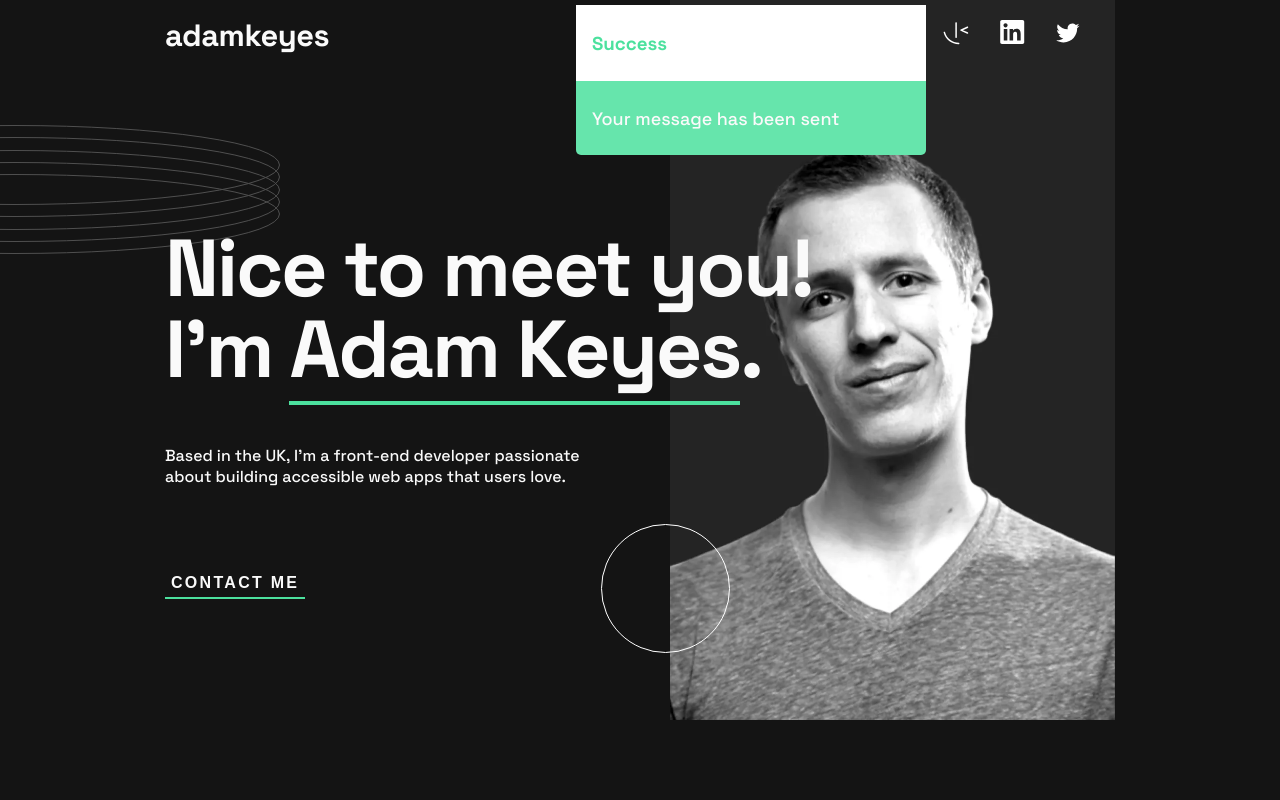
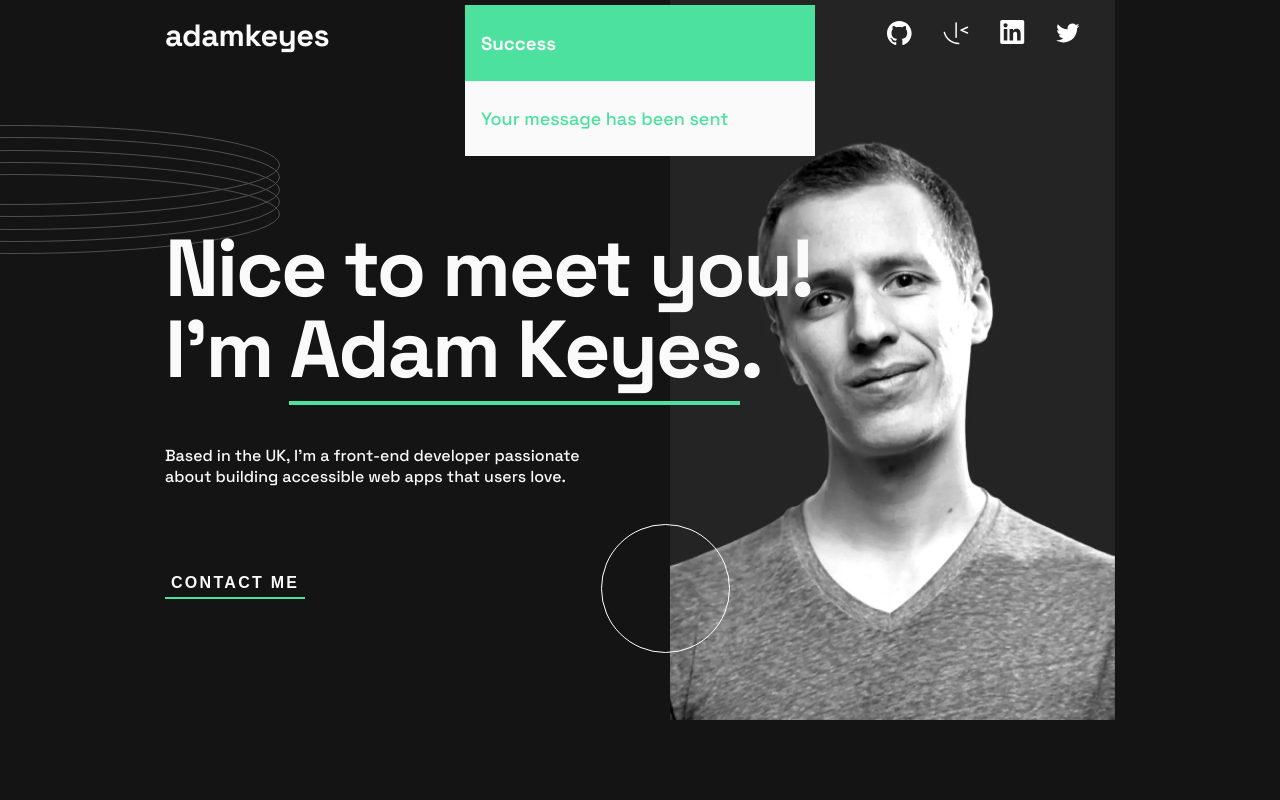
Before and after one commit to m1mmseen/Frontend-Mentor-SP-Portfolio, a plain HTML site: page starter-code/index.html in a window 1280 px wide. Both pictures are taken after typing "Sample", "name@example.com", "Sample" into the empty fields and a click on the button "SEND MESSAGE". Shown: the top 800 px of the page. Drawn offline with Linux system fonts and the light colour scheme.

Commit message:
Bugfix: User message, scrolltoTop after submitting form

```diff
--- a/starter-code/src/js/main.js
+++ b/starter-code/src/js/main.js
@@ -26,6 +26,7 @@ function submitForm(){
         topFunction();
         userMessage.classList.add("visible");
         setTimeout(hideUserMessage,3000);
+        form.reset();
     }
 }
 
@@ -44,7 +45,5 @@ function hideUserMessage() {
 }
 
 function topFunction() {
-    document.scrollTop = 0;
-    document.body.scrollTop = 0;
-    document.documentElement.scrollTop = 0;
+    document.body.scrollIntoView()
 }
--- a/starter-code/src/scss/styles.scss
+++ b/starter-code/src/scss/styles.scss
@@ -101,20 +101,23 @@ button:hover {
   opacity: 0;
   position: fixed;
   z-index: 3;
-  left: 45svw;
+  left: 50svw;
   top: 5px;
+  translate: -50% 0;
   background: hsl(153, 71%, 65%);
   width: 350px;
   height: 150px;
   border-radius: 0 0 5px 5px;
-  transition: 0.3s;
+  transition: 0.5s ease-in-out;
 
   .message-titel {
     padding: .5rem 1rem;
-    background: white;
-    color: $primary;
+    background: $primary;
+    color: $text-secondary;
   }
   .message-content {
+    background: $text-secondary;
+    color: $primary;
     padding: .5rem 1rem;
     font-size: 18px;
   }
```
Also changed, not shown: starter-code/src/scss/styles.css, 1 other file.
